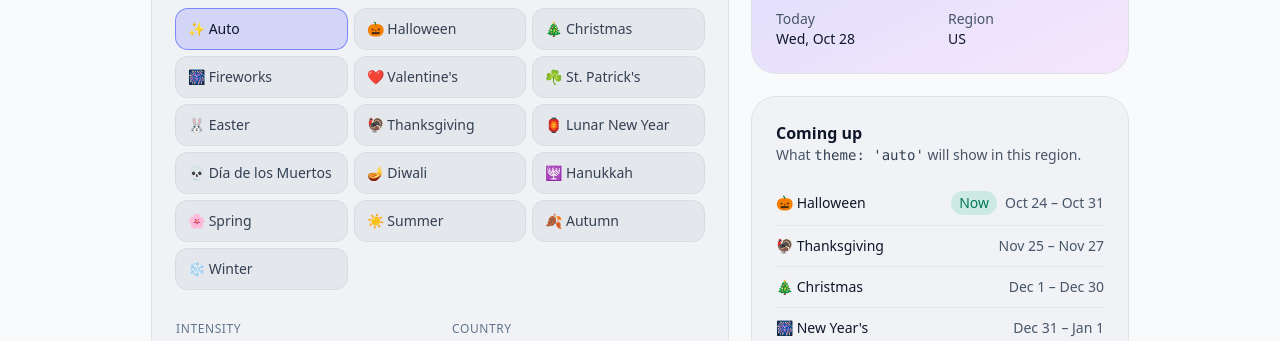
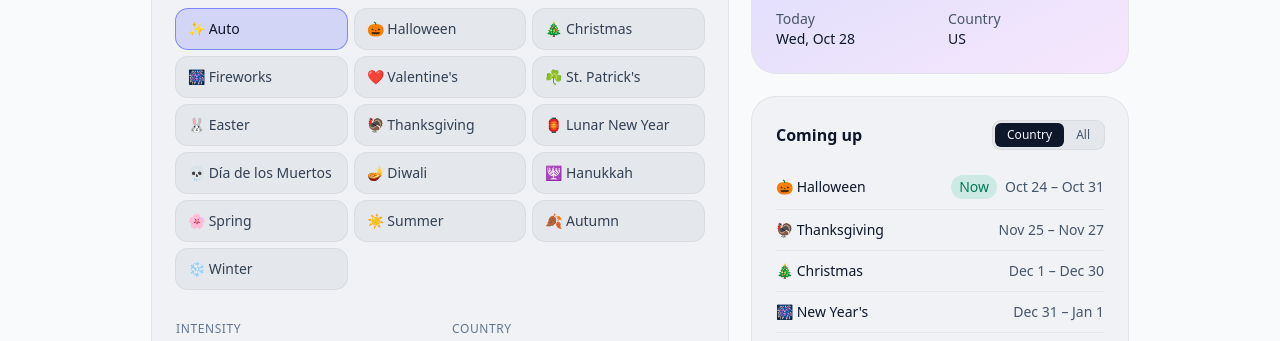
Before and after one commit to aherrick/andy-fx, a plain HTML site: page index.html in a window 1280 px wide. Shown: the part 611-952 px from the top of the page. Drawn offline with nearby package versions, Linux system fonts and the light colour scheme.

Commit message:
Add all-country holiday browsing
Support country: 'all' in upcoming(), preserving overlapping holidays and returning country metadata. Add Country/All controls to the demo, dim nonmatching holidays, and show pause reasons beside the active theme.

```diff
--- a/andy-fx.js
+++ b/andy-fx.js
@@ -184,23 +184,33 @@
   }
 
   // Holidays over the next year as date ranges; one already underway keeps its real start date.
+  // country 'all' lists every holiday, ignoring regions.
   function upcoming({ country = 'auto', limit = Infinity } = {}) {
     const c = resolveCountry(country);
     const today = new Date();
-    const ranges = [];
+    const ranges = [], latest = new Map(), firstStart = new Map();
     for (let i = -31; i < 366; i++) {
       const date = new Date(today.getFullYear(), today.getMonth(), today.getDate() + i);
-      const holiday = findHoliday(date, c);
-      const last = ranges.at(-1);
-      if (last && last.holiday === holiday && last.day === i - 1) Object.assign(last, { end: date, day: i });
-      else if (holiday) ranges.push({ holiday, start: date, end: date, day: i, first: i });
+      const holidays = c === 'ALL' ? HOLIDAYS.filter(h => h.when(date)) : [findHoliday(date, c)].filter(Boolean);
+      for (const holiday of holidays) {
+        const last = latest.get(holiday);
+        if (last?.day === i - 1) Object.assign(last, { end: date, day: i });
+        else {
+          const range = { holiday, start: date, end: date, day: i, first: i };
+          latest.set(holiday, range);
+          ranges.push(range);
+        }
+      }
     }
-    const firstStart = {};
     return ranges.filter(r => r.day >= 0)
       // A year-long window can catch next year's start of a holiday already listed; skip it
-      .filter(r => r.first - (firstStart[r.holiday.name] ??= r.first) < 300)
+      .filter(r => {
+        if (!firstStart.has(r.holiday)) firstStart.set(r.holiday, r.first);
+        return r.first - firstStart.get(r.holiday) < 300;
+      })
       .slice(0, limit)
-      .map(({ holiday, start, end, first }) => ({ name: holiday.name, theme: holiday.theme, start, end, now: first <= 0 }));
+      .map(({ holiday, start, end, first }) =>
+        ({ name: holiday.name, theme: holiday.theme, countries: holiday.countries ?? null, start, end, now: first <= 0 }));
   }
 
   function validate(options) {
--- a/index.html
+++ b/index.html
@@ -65,9 +65,6 @@
         <a href="#playground" class="rounded-xl bg-white px-5 py-2.5 text-sm font-semibold text-slate-900 shadow-lg shadow-indigo-500/20 transition hover:bg-slate-200">Try it</a>
         <a href="#usage" class="rounded-xl px-5 py-2.5 text-sm font-semibold text-white ring-1 ring-white/15 transition hover:bg-white/5">Get the code</a>
       </div>
-      <p id="reduced" hidden class="mx-auto mt-8 max-w-md rounded-xl bg-amber-500/10 px-4 py-3 text-sm text-amber-300 ring-1 ring-amber-500/20">
-        Your system prefers reduced motion, so AndyFX stays off.
-      </p>
     </section>
 
     <section id="playground" class="grid gap-6 lg:grid-cols-5">
@@ -121,15 +118,21 @@
         <div class="rounded-3xl bg-linear-to-br from-indigo-500/20 to-fuchsia-500/10 p-6 ring-1 ring-white/10">
           <p class="text-xs font-medium tracking-wider text-slate-400 uppercase">Now showing</p>
           <p id="active" class="mt-2 text-3xl font-bold text-white"></p>
+          <p id="why" class="text-sm text-amber-300"></p>
           <dl class="mt-6 grid grid-cols-2 gap-4 text-sm">
             <div><dt class="text-slate-400">Today</dt><dd id="today" class="font-medium text-white"></dd></div>
-            <div><dt class="text-slate-400">Region</dt><dd id="region" class="font-medium text-white"></dd></div>
+            <div><dt class="text-slate-400">Country</dt><dd id="region" class="font-medium text-white"></dd></div>
           </dl>
         </div>
 
         <div class="flex-1 rounded-3xl bg-white/[0.03] p-6 ring-1 ring-white/10">
-          <h2 class="font-semibold text-white">Coming up</h2>
-          <p class="text-sm text-slate-400">What <code class="text-slate-300">theme: 'auto'</code> will show in this region.</p>
+          <div class="flex items-center justify-between gap-4">
+            <h2 class="font-semibold text-white">Coming up</h2>
+            <div class="inline-flex rounded-lg bg-white/5 p-0.5 ring-1 ring-white/10">
+              <button data-scope="country" class="rounded-md px-3 py-1 text-xs text-slate-400 transition aria-pressed:bg-white aria-pressed:text-slate-900">Country</button>
+              <button data-scope="all" class="rounded-md px-3 py-1 text-xs text-slate-400 transition aria-pressed:bg-white aria-pressed:text-slate-900">All</button>
+            </div>
+          </div>
           <ul id="upcoming" class="mt-4 divide-y divide-white/5"></ul>
         </div>
       </div>
@@ -159,7 +162,7 @@
             <div class="px-6 py-3"><dt class="font-mono text-indigo-300">AndyFX.themes</dt><dd class="mt-1 text-slate-400">Array of every theme name</dd></div>
             <div class="px-6 py-3"><dt class="font-mono text-indigo-300">AndyFX.detectTheme(date?, { country, fallback })</dt><dd class="mt-1 text-slate-400">Theme <code>'auto'</code> would pick for a date</dd></div>
             <div class="px-6 py-3"><dt class="font-mono text-indigo-300">AndyFX.detectCountry()</dt><dd class="mt-1 text-slate-400">Region from the browser locale, or <code>null</code></dd></div>
-            <div class="px-6 py-3"><dt class="font-mono text-indigo-300">AndyFX.upcoming({ country, limit })</dt><dd class="mt-1 text-slate-400">Holidays in the next year as <code>{ name, theme, start, end, now }</code>, including one underway today</dd></div>
+            <div class="px-6 py-3"><dt class="font-mono text-indigo-300">AndyFX.upcoming({ country, limit })</dt><dd class="mt-1 text-slate-400">Holidays in the next year as <code>{ name, theme, countries, start, end, now }</code>, including one underway today. Pass <code>country: 'all'</code> to ignore regions; <code>countries</code> is <code>null</code> for holidays not limited to specific countries</dd></div>
           </dl>
         </div>
         <div class="rounded-2xl bg-white/[0.03] ring-1 ring-white/10">
@@ -215,6 +218,7 @@
     const shortDate = date => date.toLocaleDateString(undefined, { month: 'short', day: 'numeric' });
     const holidayLabel = r => r.name ? `${LABELS[r.theme].split(' ')[0]} ${r.name}` : LABELS[r.theme];
     const fx = new AndyFX({ theme: 'auto' }).start();
+    let showAll = false;
 
     $('themes').innerHTML = ['auto', ...AndyFX.themes].map(theme => `
       <button data-theme="${theme}" class="rounded-xl bg-white/5 px-3 py-2.5 text-left text-sm font-medium text-slate-300 ring-1 ring-white/10 transition hover:bg-white/10 aria-pressed:bg-indigo-500/20 aria-pressed:text-white aria-pressed:ring-indigo-400">
@@ -227,22 +231,26 @@
       document.querySelectorAll('[data-intensity]').forEach(b => b.setAttribute('aria-pressed', b.dataset.intensity === intensity));
       $('country').value = country;
       $('fallback').checked = fallback === 'seasonal';
-      $('reduced').hidden = !reducedMotion.matches;
       $('toggle').textContent = fx.running ? 'Pause' : 'Play';
       const upcoming = AndyFX.upcoming({ country });
       const holiday = theme === 'auto' && upcoming[0]?.now && upcoming[0];
       $('active').textContent = !fx.running || fx.paused ? 'Paused' : holiday ? holidayLabel(holiday) : LABELS[fx.theme] || 'Nothing today';
+      $('why').textContent = !fx.running ? '' : reducedMotion.matches ? 'Reduced motion is on' : fx.optedOut ? 'Visitor opted out' : '';
       $('today').textContent = new Date().toLocaleDateString(undefined, { weekday: 'short', month: 'short', day: 'numeric' });
       $('region').textContent = fx.country || 'Unknown';
 
-      $('upcoming').innerHTML = upcoming.map(r => `
-        <li class="flex items-center justify-between py-2.5 text-sm">
-          <span class="text-white">${holidayLabel(r)}</span>
-          <span class="flex items-center gap-2 text-slate-400">
+      document.querySelectorAll('[data-scope]').forEach(b => b.setAttribute('aria-pressed', b.dataset.scope === (showAll ? 'all' : 'country')));
+      const mine = new Set(upcoming.map(r => r.name + r.start));
+      $('upcoming').innerHTML = (showAll ? AndyFX.upcoming({ country: 'all' }) : upcoming).map(r => `
+        <li class="flex items-center justify-between gap-4 py-2.5 text-sm ${mine.has(r.name + r.start) ? '' : 'opacity-40'}">
+          <span class="text-white">${holidayLabel(r)}
+            ${r.countries && !mine.has(r.name + r.start) ? `<span class="block text-xs text-slate-400">${r.countries.join(' · ')}</span>` : ''}
+          </span>
+          <span class="flex shrink-0 items-center gap-2 text-slate-400">
             ${r.now ? '<span class="rounded-full bg-emerald-500/15 px-2 py-0.5 text-emerald-300">Now</span>' : ''}
             ${shortDate(r.start) + (r.end > r.start ? ' – ' + shortDate(r.end) : '')}
           </span>
-        </li>`).join('') || '<li class="py-2.5 text-sm text-slate-500">No regional holidays found.</li>';
+        </li>`).join('') || '<li class="py-2.5 text-sm text-slate-500">No holidays found for this country.</li>';
 
       $('code').textContent =
 `<script src="https://cdn.jsdelivr.net/gh/aherrick/andy-fx@1/andy-fx.min.js"><\/script>
@@ -261,6 +269,7 @@
       if (!b) return;
       if (b.dataset.theme) fx.setTheme(b.dataset.theme).start();
       else if (b.dataset.intensity) fx.setIntensity(b.dataset.intensity);
+      else if (b.dataset.scope) showAll = b.dataset.scope === 'all';
       else if (b.id === 'toggle') fx.running ? fx.stop() : fx.start();
       else if (b.id === 'copy') navigator.clipboard?.writeText($('code').textContent).then(() => {
         b.textContent = 'Copied!';
```
